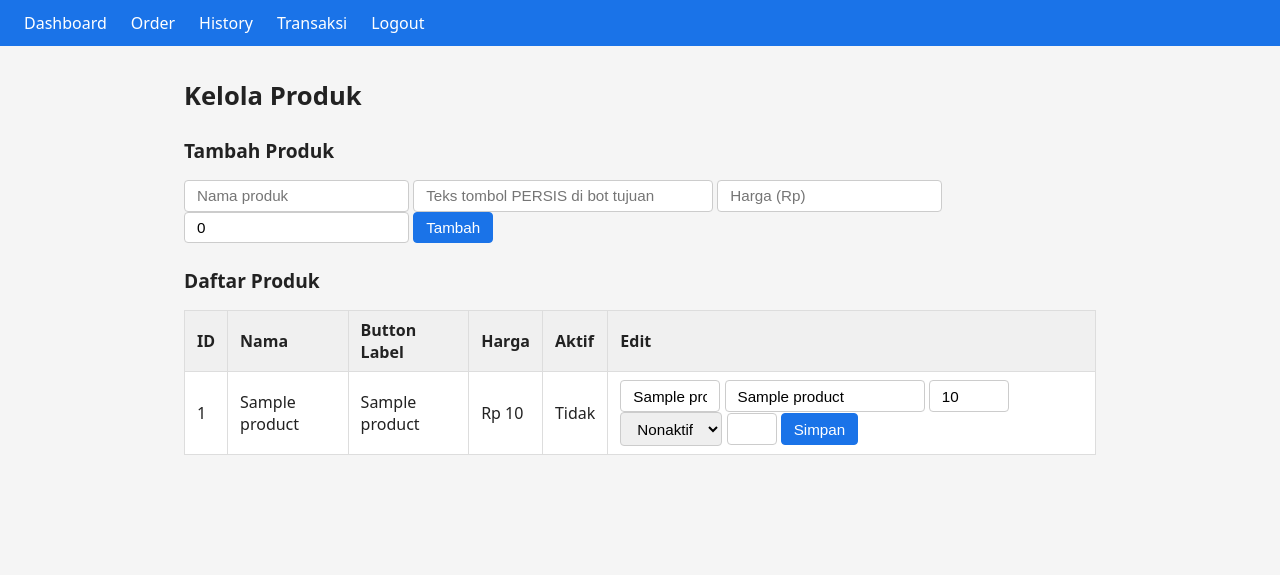
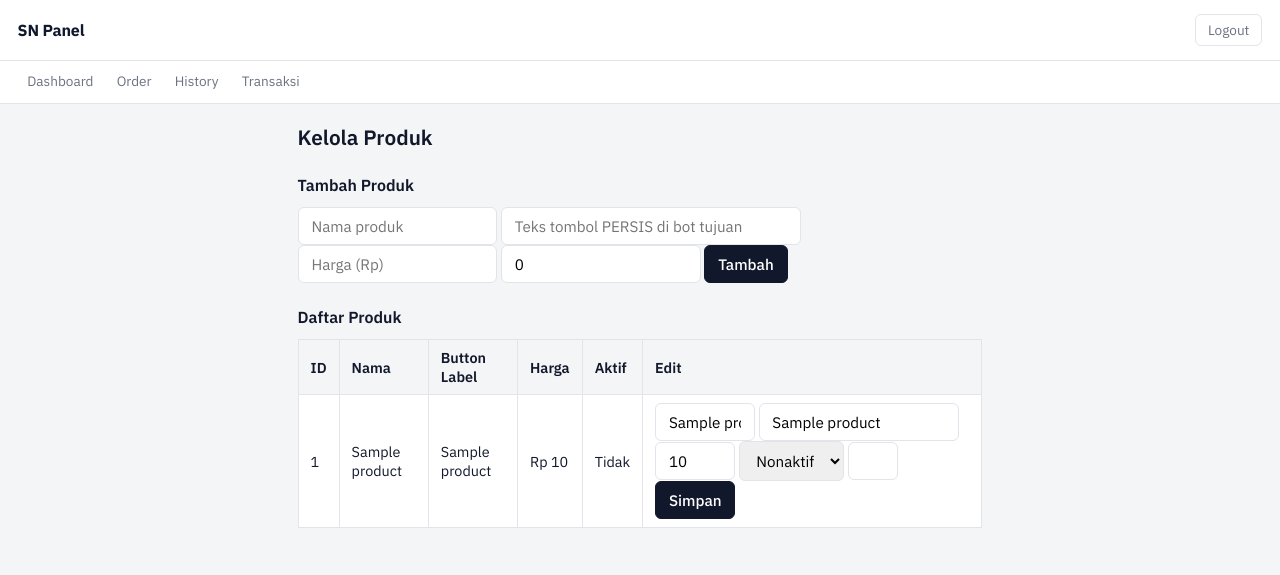
Before and after one commit to nrr24id-cmd/tele-bot, a Python web app: template src/sn_forwarder/web/templates/admin/products.html in a window 1280 px wide. Shown: the top 575 px of the page. Run offline with Jinja, Linux system fonts and the light colour scheme; the template is opened without the code that fills it: most values are stand-ins (such as "Sample title", 1, 10 or a date in 2020).

Commit message:
redesign: give SN Panel a distinct look, starting with the transactions page
The nav and every page used raw unstyled HTML (a table border="1" for
transaction history). Rebuilt the shared shell (topbar + tab nav) and the
transactions page as a statement-style balance ledger: a dark balance
card up top, transactions listed as rows (not a bordered table) with
debit/credit direction shown via color, arrow glyph and sign, IBM Plex
Sans/Mono for UI text vs money figures.

Other pages (dashboard, order, history, admin/*) still use the same
generic table/input/button rules, just restyled to the new palette, so
nothing breaks — only base.html and transactions.html got the full
redesign for now.

Co-Authored-By: Claude Sonnet 5 <noreply@anthropic.com>

```diff
--- a/src/sn_forwarder/web/static/style.css
+++ b/src/sn_forwarder/web/static/style.css
@@ -1,57 +1,261 @@
+:root {
+  --ink: #12182B;
+  --ink-soft: #1B2338;
+  --paper: #F4F5F7;
+  --surface: #FFFFFF;
+  --line: #E2E4EA;
+  --muted: #6B7280;
+  --muted-2: #9CA3AF;
+  --debit: #B23A2B;
+  --credit: #1C7A52;
+  --sans: 'IBM Plex Sans', -apple-system, BlinkMacSystemFont, 'Segoe UI', sans-serif;
+  --mono: 'IBM Plex Mono', ui-monospace, 'SF Mono', Consolas, monospace;
+}
+
 *, *::before, *::after { box-sizing: border-box; }
 
 body {
-  font-family: system-ui, -apple-system, sans-serif;
+  font-family: var(--sans);
   margin: 0;
-  background: #f5f5f5;
-  color: #222;
+  background: var(--paper);
+  color: var(--ink);
+  -webkit-font-smoothing: antialiased;
 }
 
-nav {
-  background: #1a73e8;
-  padding: 0.75rem 1.5rem;
+/* ── app shell ─────────────────────────────────────────── */
+
+.topbar {
   display: flex;
-  gap: 1.5rem;
   align-items: center;
+  justify-content: space-between;
+  padding: 0.9rem 1.1rem;
+  background: var(--surface);
+  border-bottom: 1px solid var(--line);
+  position: sticky;
+  top: 0;
+  z-index: 5;
 }
 
-nav a {
+.brand {
+  font-weight: 700;
+  font-size: 1rem;
+  letter-spacing: -0.01em;
+  color: var(--ink);
+  text-decoration: none;
+}
+
+.topbar-right {
+  display: flex;
+  align-items: center;
+  gap: 0.75rem;
+}
+
+.topbar-user {
+  font-size: 0.85rem;
+  color: var(--muted);
+}
+
+.logout {
+  font-size: 0.85rem;
+  color: var(--muted);
+  text-decoration: none;
+  border: 1px solid var(--line);
+  padding: 0.35rem 0.75rem;
+  border-radius: 6px;
+}
+
+.logout:hover { color: var(--ink); border-color: var(--muted-2); }
+
+nav.tabs {
+  display: flex;
+  gap: 0.25rem;
+  padding: 0 1.1rem;
+  background: var(--surface);
+  border-bottom: 1px solid var(--line);
+  overflow-x: auto;
+}
+
+nav.tabs a {
+  display: inline-block;
+  padding: 0.7rem 0.6rem;
+  font-size: 0.85rem;
+  color: var(--muted);
+  text-decoration: none;
+  border-bottom: 2px solid transparent;
+  white-space: nowrap;
+}
+
+nav.tabs a.active {
+  color: var(--ink);
+  border-bottom-color: var(--ink);
+  font-weight: 600;
+}
+
+main {
+  display: block;
+  max-width: 720px;
+  margin: 0 auto;
+  padding: 1.25rem 1.1rem 3rem;
+}
+
+h1 { font-size: 1.3rem; font-weight: 600; margin: 0 0 1rem; }
+h2 { font-size: 1rem; font-weight: 600; margin: 1.5rem 0 0.75rem; }
+
+/* ── generic content elements (pages not yet redesigned) ── */
+
+table { border-collapse: collapse; width: 100%; background: var(--surface); }
+th, td { border: 1px solid var(--line); padding: 0.5rem 0.75rem; text-align: left; font-size: 0.9rem; }
+th { background: var(--paper); font-weight: 600; }
+tr:hover td { background: var(--paper); }
+
+input, select, button {
+  padding: 0.5rem 0.8rem;
+  border: 1px solid var(--line);
+  border-radius: 6px;
+  font-size: 0.95rem;
+  font-family: var(--sans);
+}
+
+button {
+  background: var(--ink);
   color: #fff;
-  text-decoration: none;
+  border-color: var(--ink);
+  cursor: pointer;
   font-weight: 500;
 }
 
-nav a:hover { text-decoration: underline; }
+button:hover { background: var(--ink-soft); }
 
-main {
-  max-width: 960px;
-  margin: 2rem auto;
-  padding: 0 1.5rem;
+.error { color: var(--debit); margin: 0.5rem 0; font-size: 0.9rem; }
+.success { color: var(--credit); margin: 0.5rem 0; font-size: 0.9rem; }
+
+/* ── balance ledger (transactions page) ───────────────────── */
+
+.balance-band {
+  background: linear-gradient(180deg, var(--ink) 0%, var(--ink-soft) 100%);
+  color: #fff;
+  padding: 1.4rem 1.3rem 1.6rem;
+  border-radius: 12px;
+  margin-bottom: 1.5rem;
 }
 
-h1 { font-size: 1.6rem; margin-bottom: 1rem; }
-h2 { font-size: 1.2rem; margin-top: 1.5rem; }
-
-table { border-collapse: collapse; width: 100%; background: #fff; }
-th, td { border: 1px solid #ddd; padding: 0.5rem 0.75rem; text-align: left; }
-th { background: #f0f0f0; font-weight: 600; }
-tr:hover td { background: #fafafa; }
-
-input, select, button {
-  padding: 0.4rem 0.75rem;
-  border: 1px solid #ccc;
-  border-radius: 4px;
-  font-size: 0.95rem;
+.balance-label {
+  font-size: 0.72rem;
+  letter-spacing: 0.08em;
+  color: rgba(255, 255, 255, 0.55);
+  margin: 0 0 0.35rem;
 }
 
-button {
-  background: #1a73e8;
-  color: #fff;
-  border-color: #1a73e8;
-  cursor: pointer;
+.balance-figure {
+  font-family: var(--mono);
+  font-size: 2rem;
+  font-weight: 600;
+  letter-spacing: -0.01em;
+  display: flex;
+  align-items: baseline;
+  gap: 0.35rem;
 }
 
-button:hover { background: #1558b0; }
+.balance-figure .cur {
+  font-size: 1.05rem;
+  color: rgba(255, 255, 255, 0.6);
+  font-weight: 500;
+}
 
-.error { color: #c62828; margin: 0.5rem 0; }
-.success { color: #2e7d32; margin: 0.5rem 0; }
+.section-head {
+  display: flex;
+  align-items: baseline;
+  justify-content: space-between;
+  margin: 0 0 0.6rem;
+}
+
+.section-head h2 { margin: 0; }
+
+.section-head .count {
+  font-size: 0.8rem;
+  color: var(--muted);
+}
+
+.statement {
+  background: var(--surface);
+  border: 1px solid var(--line);
+  border-radius: 10px;
+  overflow: hidden;
+}
+
+.txn {
+  display: flex;
+  align-items: flex-start;
+  gap: 0.75rem;
+  padding: 0.85rem 1rem;
+  border-bottom: 1px solid var(--line);
+}
+
+.txn:last-child { border-bottom: none; }
+
+.txn-glyph {
+  width: 2rem;
+  height: 2rem;
+  border-radius: 8px;
+  display: flex;
+  align-items: center;
+  justify-content: center;
+  font-size: 0.95rem;
+  flex-shrink: 0;
+  margin-top: 0.05rem;
+}
+
+.txn-glyph.debit { background: rgba(178, 58, 43, 0.1); color: var(--debit); }
+.txn-glyph.credit { background: rgba(28, 122, 82, 0.1); color: var(--credit); }
+
+.txn-main { flex: 1; min-width: 0; }
+
+.txn-type {
+  font-size: 0.9rem;
+  font-weight: 600;
+  color: var(--ink);
+  text-transform: capitalize;
+}
+
+.txn-meta {
+  margin-top: 0.15rem;
+  font-size: 0.78rem;
+  color: var(--muted);
+}
+
+.txn-meta .ref { font-family: var(--mono); color: var(--muted); }
+
+.txn-meta .time {
+  display: block;
+  margin-top: 0.1rem;
+  color: var(--muted-2);
+}
+
+.txn-amounts { text-align: right; flex-shrink: 0; }
+
+.txn-amount {
+  font-family: var(--mono);
+  font-size: 0.95rem;
+  font-weight: 600;
+}
+
+.txn-amount.debit { color: var(--debit); }
+.txn-amount.credit { color: var(--credit); }
+
+.txn-after {
+  margin-top: 0.15rem;
+  font-family: var(--mono);
+  font-size: 0.72rem;
+  color: var(--muted-2);
+}
+
+.empty {
+  padding: 2.5rem 1rem;
+  text-align: center;
+  color: var(--muted);
+  font-size: 0.9rem;
+}
+
+@media (min-width: 640px) {
+  .balance-figure { font-size: 2.3rem; }
+}
--- a/src/sn_forwarder/web/templates/base.html
+++ b/src/sn_forwarder/web/templates/base.html
@@ -1,24 +1,33 @@
 <!DOCTYPE html>
-<html>
+<html lang="id">
 <head>
   <meta charset="utf-8">
   <meta name="viewport" content="width=device-width, initial-scale=1">
   <title>SN Panel</title>
+  <link rel="preconnect" href="https://fonts.googleapis.com">
+  <link rel="preconnect" href="https://fonts.gstatic.com" crossorigin>
+  <link href="https://fonts.googleapis.com/css2?family=IBM+Plex+Sans:wght@400;500;600;700&family=IBM+Plex+Mono:wght@400;500;600&display=swap" rel="stylesheet">
   <link rel="stylesheet" href="/static/style.css">
 </head>
 <body>
-<nav>
-  <a href="/dashboard">Dashboard</a>
-  <a href="/order">Order</a>
-  <a href="/history">History</a>
-  <a href="/transactions">Transaksi</a>
+<div class="topbar">
+  <a href="/dashboard" class="brand">SN Panel</a>
+  <div class="topbar-right">
+    <span class="topbar-user">{{ user.username if user else '' }}</span>
+    <a href="/logout" class="logout">Logout</a>
+  </div>
+</div>
+<nav class="tabs">
+  <a href="/dashboard" class="{{ 'active' if request.url.path == '/dashboard' }}">Dashboard</a>
+  <a href="/order" class="{{ 'active' if request.url.path == '/order' }}">Order</a>
+  <a href="/history" class="{{ 'active' if request.url.path == '/history' }}">History</a>
+  <a href="/transactions" class="{{ 'active' if request.url.path == '/transactions' }}">Transaksi</a>
   {% if user and user.role == 'admin' %}
-  <a href="/admin/users">Admin Users</a>
-  <a href="/admin/products">Admin Produk</a>
-  <a href="/admin/history">Admin History</a>
-  <a href="/admin/apikeys">API Keys</a>
+  <a href="/admin/users" class="{{ 'active' if request.url.path == '/admin/users' }}">Users</a>
+  <a href="/admin/products" class="{{ 'active' if request.url.path == '/admin/products' }}">Produk</a>
+  <a href="/admin/history" class="{{ 'active' if request.url.path == '/admin/history' }}">History Semua</a>
+  <a href="/admin/apikeys" class="{{ 'active' if request.url.path == '/admin/apikeys' }}">API Keys</a>
   {% endif %}
-  <a href="/logout">Logout</a>
 </nav>
 <main>{% block content %}{% endblock %}</main>
 </body>
```
Also changed, not shown: src/sn_forwarder/web/templates/transactions.html (+33 -11 lines).
